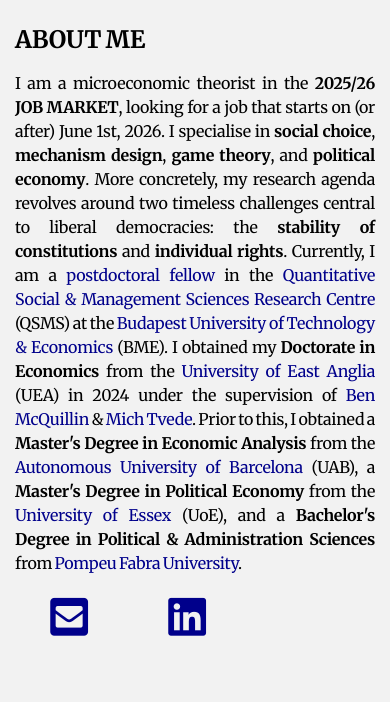
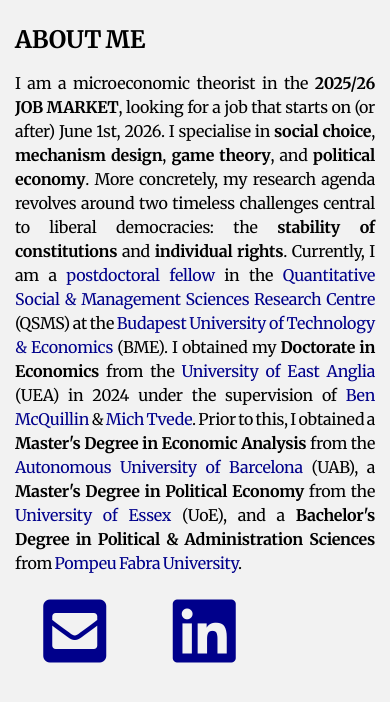
Before and after one commit to HectorHermidaRivera/hectorhermidarivera.github.io, a Jekyll site: the page built from index.md, in a window 390 px wide. Shown: the top 702 px of the page. Built offline with Jekyll 4.4.1, drawn with Linux system fonts in a browser that asks for light colours; a style sheet for code colours, icons or effects is not loaded.

Commit message:
Update style.css

```diff
--- a/assets/css/style.css
+++ b/assets/css/style.css
@@ -353,7 +353,7 @@ a {
   #about-me .icon-row a {
     flex: 0 1 auto;             /* maintain natural width */
     text-align: center;
-    font-size: 1.8em;           /* slightly larger than before */
+    font-size: 3em;           /* slightly larger than before */
     transition: none;           /* disable hover transform */
   }
 }
```
